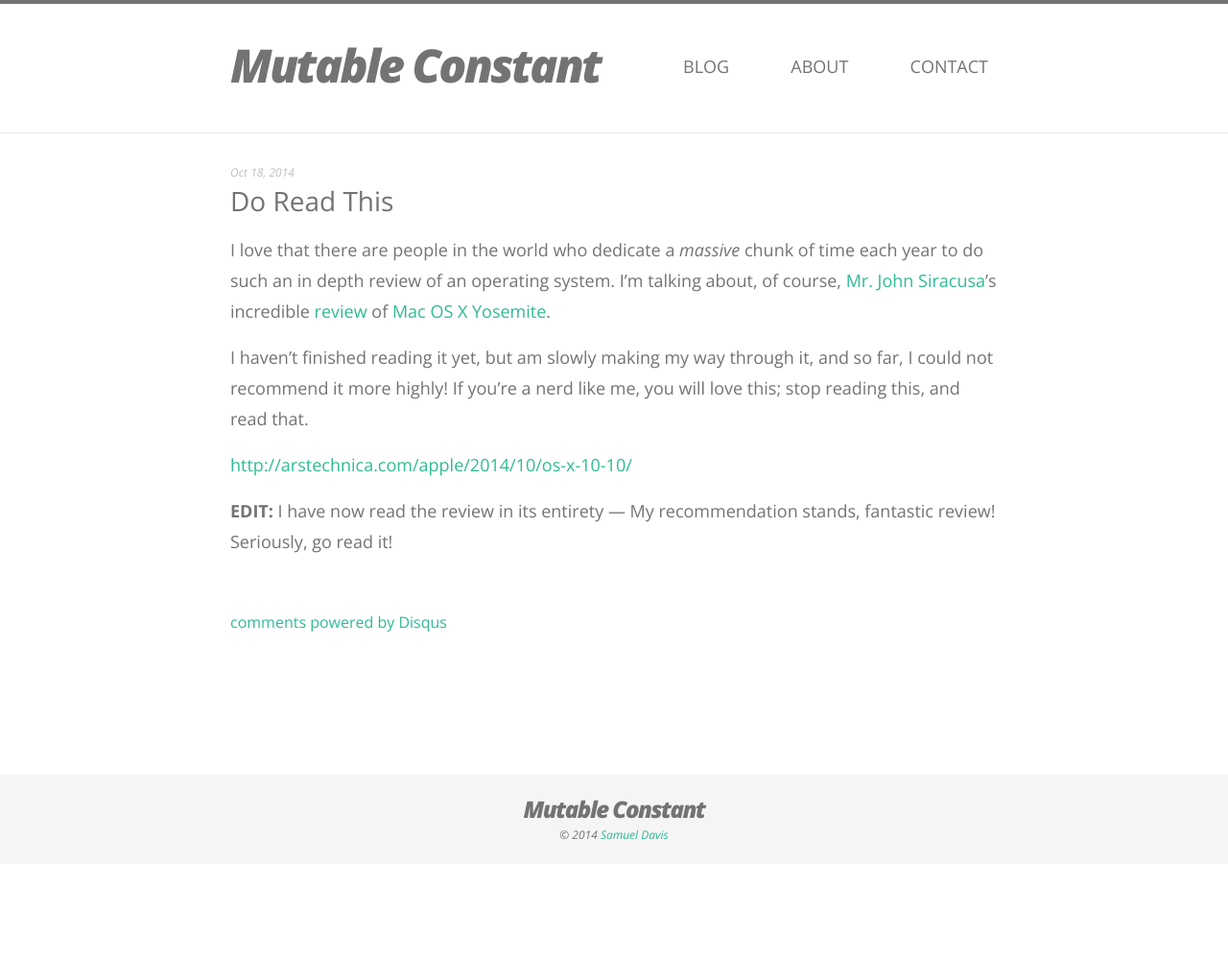
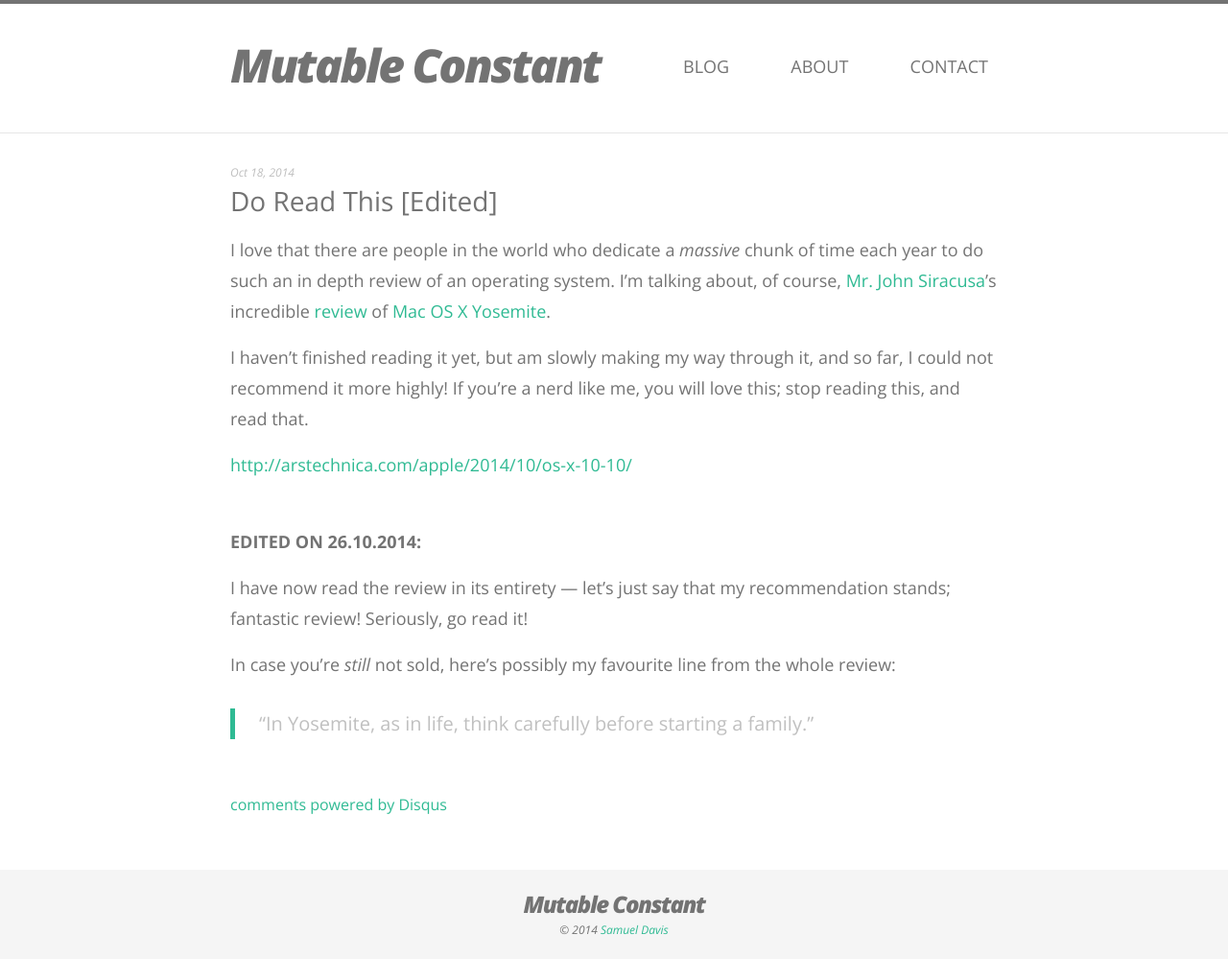
Before and after one commit to samjdavis13/mutable-constant, a Jekyll site: the page built from _posts/2014-10-18-do-read-this.md, in a window 1280 px wide. Shown: the whole page at 96% size. Built offline with Jekyll 4.4.1, drawn with Linux system fonts in a browser that asks for light colours; nearby versions of some CDN libraries; comment, search, counter and statistics services are not loaded; before the commit the page ends 900 px from its top, so only the background shows below that.

Commit message:
Update old post

```diff
--- a/_posts/2014-10-18-do-read-this.md
+++ b/_posts/2014-10-18-do-read-this.md
@@ -1,6 +1,6 @@
 ---
 layout: post
-title:  "Do Read This"
+title:  "Do Read This [Edited]"
 date:   2014-10-18
 ---
 I love that there are people in the world who dedicate a *massive* chunk of time each year to do such an in depth review of an operating system. I'm talking about, of course, [Mr. John Siracusa][1]'s incredible [review][2] of [Mac OS X Yosemite][3].
@@ -9,7 +9,14 @@ I haven't finished reading it yet, but am slowly making my way through it, and s
 
 [http://arstechnica.com/apple/2014/10/os-x-10-10/][2]
 
-**EDIT:** I have now read the review in its entirety — My recommendation stands, fantastic review! Seriously, go read it!
+<br>
+**EDITED ON 26.10.2014:**
+
+I have now read the review in its entirety — let's just say that my recommendation stands; fantastic review! Seriously, go read it!
+
+In case you're *still* not sold, here's possibly my favourite line from the whole review:
+
+> “In Yosemite, as in life, think carefully before starting a family.”
 
 
 [1]:	http://twitter.com/siracusa
```
